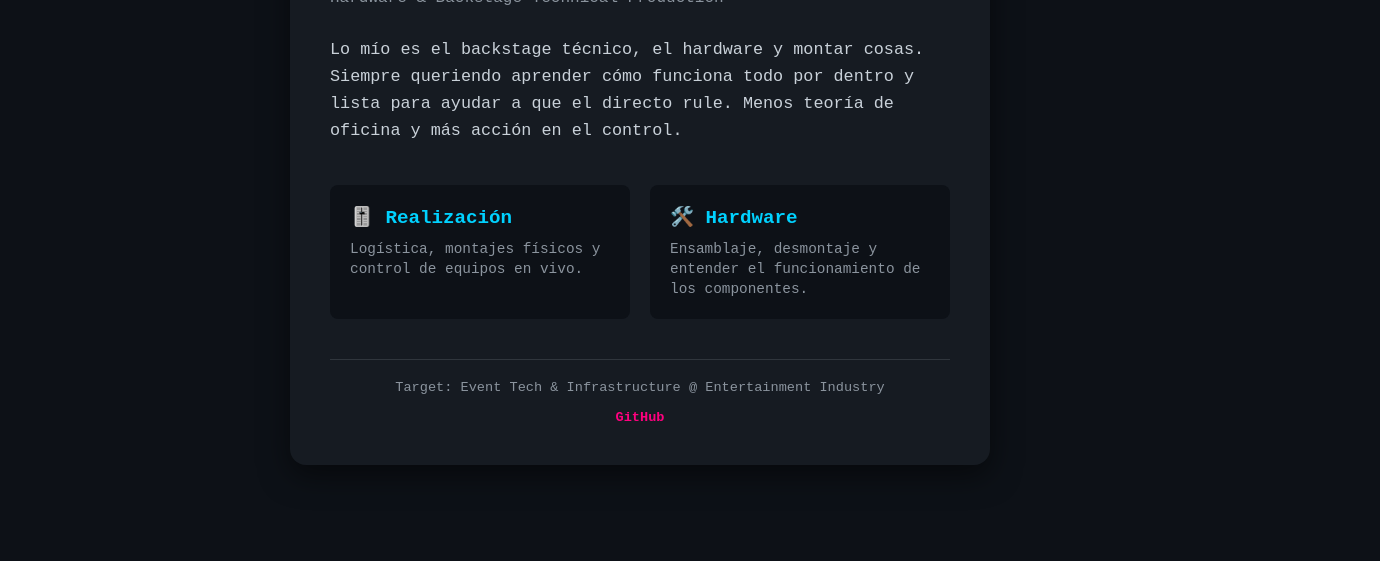
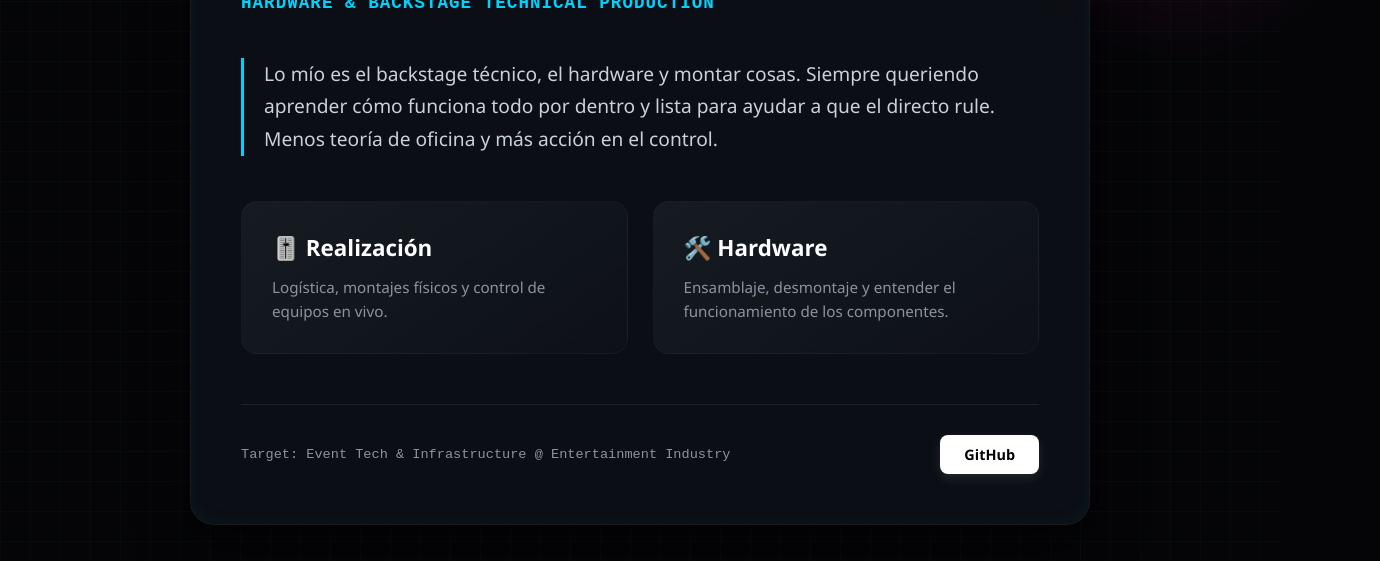
Before and after one commit to isabel-06/isabel-06.github.io, a plain HTML site: page index.html in a window 1280 px wide. Shown: the part 239-800 px from the top of the page, 1380 px wide, since content can reach past the window. Drawn offline with Linux system fonts and the light colour scheme.

Commit message:
Update style.css

```diff
--- a/style.css
+++ b/style.css
@@ -1,116 +1,224 @@
+
 
 * {
     margin: 0;
     padding: 0;
+    box-shadow: none;
     box-sizing: border-box;
-    font-family: 'Courier New', Courier, monospace;
+    font-family: 'Segoe UI', Tahoma, Geneva, Verdana, sans-serif;
 }
 
 body {
-    background-color: #0d1117;
+    background-color: #050508;
     color: #f8f8f2;
+    min-height: 100vh;
     display: flex;
     justify-content: center;
     align-items: center;
-    min-height: 100vh;
+    overflow-x: hidden;
     padding: 20px;
+    position: relative;
+}
+
+body::before {
+    content: '';
+    position: absolute;
+    top: 0; left: 0; width: 100%; height: 100%;
+    background-image:
+        linear-gradient(rgba(0, 210, 255, 0.03) 1px, transparent 1px),
+        linear-gradient(90deg, rgba(0, 210, 255, 0.03) 1px, transparent 1px);
+    background-size: 30px 30px;
+    z-index: 1;
+}
+
+body::after {
+    content: '';
+    position: absolute;
+    width: 400px;
+    height: 400px;
+    background: radial-gradient(circle, rgba(255, 0, 127, 0.15) 0%, transparent 70%);
+    top: -100px;
+    right: -100px;
+    z-index: 1;
+    pointer-events: none;
 }
 
 .container {
-    max-width: 700px;
+    position: relative;
+    max-width: 900px;
     width: 100%;
-    background: #161b22;
-    padding: 40px;
-    border-radius: 16px;
-    box-shadow: 0 10px 30px rgba(0, 0, 0, 0.5);
+    background: rgba(13, 17, 23, 0.85);
+    backdrop-filter: blur(12px);
+    padding: 50px;
+    border-radius: 24px;
+    z-index: 10;
+    border: 1px solid rgba(255, 255, 255, 0.05);
+
+    box-shadow:
+        0 20px 50px rgba(0, 0, 0, 0.6),
+        inset 0 0 20px rgba(0, 210, 255, 0.05);
+    overflow: hidden;
+}
+
+.container::before {
+    content: '';
+    position: absolute;
+    top: 0; left: 0;
+    width: 100%;
+    height: 4px;
+    background: linear-gradient(90deg, #ff007f, #00d2ff, #00ff66);
 }
 
 
 header {
-    margin-bottom: 30px;
+    text-align: left;
+    margin-bottom: 45px;
+    position: relative;
 }
 
 .status-badge {
-    display: inline-block;
-    background-color: #000;
+    display: inline-flex;
+    align-items: center;
+    background: rgba(255, 0, 127, 0.1);
     color: #ff007f;
-    padding: 6px 12px;
-    font-size: 0.8rem;
+    padding: 6px 16px;
+    font-family: 'Courier New', monospace;
+    font-size: 0.75rem;
     font-weight: bold;
-    border-radius: 4px;
-    margin-bottom: 15px;
+    border-radius: 50px;
+    margin-bottom: 20px;
+    letter-spacing: 2px;
+    border: 1px solid rgba(255, 0, 127, 0.3);
+    animation: pulse 2s infinite;
+}
+
+@keyframes pulse {
+    0% { opacity: 0.8; box-shadow: 0 0 0 0 rgba(255, 0, 127, 0.2); }
+    70% { opacity: 1; box-shadow: 0 0 0 10px rgba(255, 0, 127, 0); }
+    100% { opacity: 0.8; box-shadow: 0 0 0 0 rgba(255, 0, 127, 0); }
+}
+
+h1 {
+    font-size: 4rem;
+    font-weight: 900;
+    letter-spacing: -2px;
+    background: linear-gradient(135deg, #ffffff 30%, #8b949e 100%);
+    -webkit-background-clip: text;
+    -webkit-text-fill-color: transparent;
+    margin-bottom: 10px;
+}
+
+.subtitle {
+    color: #00d2ff;
+    font-family: 'Courier New', monospace;
+    font-size: 1.1rem;
+    font-weight: bold;
+    text-transform: uppercase;
     letter-spacing: 1px;
 }
 
-h1 {
-    font-size: 2.5rem;
-    color: #00d2ff;
-    margin-bottom: 5px;
+/* Sección Sobre Mí */
+.about-section {
+    font-size: 1.2rem;
+    line-height: 1.7;
+    margin-bottom: 45px;
+    color: #c9d1d9;
+    border-left: 3px solid #00d2ff;
+    padding-left: 20px;
 }
 
-.subtitle {
-    color: #8b949e;
-    font-size: 1rem;
-}
-
-
-.about-section {
-    font-size: 1.05rem;
-    line-height: 1.6;
-    margin-bottom: 40px;
-    color: #c9d1d9;
-}
-
+/* Tarjetas en Rejilla de Alto Impacto */
 .grid-focus {
     display: grid;
-    grid-template-columns: 1px 1px;
-    gap: 20px;
-    grid-template-columns: repeat(auto-fit, minmax(250px, 1fr));
-    margin-bottom: 40px;
+    grid-template-columns: repeat(auto-fit, minmax(300px, 1fr));
+    gap: 25px;
+    margin-bottom: 50px;
 }
 
 .card {
-    background: #0d1117;
-    padding: 20px;
-    border-radius: 8px;
-    transition: transform 0.2s;
+    background: linear-gradient(145deg, #161b22, #0d1117);
+    padding: 30px;
+    border-radius: 16px;
+    border: 1px solid rgba(255, 255, 255, 0.03);
+    position: relative;
+    transition: all 0.3s cubic-bezier(0.25, 0.8, 0.25, 1);
+    overflow: hidden;
+}
+
+.card::before {
+    content: '';
+    position: absolute;
+    top: 0; left: 0; width: 100%; height: 100%;
+    background: radial-gradient(circle at top right, rgba(0, 210, 255, 0.06), transparent 60%);
+    opacity: 0;
+    transition: opacity 0.3s;
 }
 
 .card:hover {
-    transform: translateY(-2px);
+    transform: translateY(-5px);
+    border-color: rgba(0, 210, 255, 0.3);
+    box-shadow: 0 15px 30px rgba(0, 0, 0, 0.4);
+}
+
+.card:hover::before {
+    opacity: 1;
 }
 
 .card h3 {
-    color: #00d2ff;
-    margin-bottom: 10px;
-    font-size: 1.2rem;
+    color: #ffffff;
+    margin-bottom: 12px;
+    font-size: 1.4rem;
+    display: flex;
+    align-items: center;
+    gap: 10px;
 }
 
 .card p {
     color: #8b949e;
-    font-size: 0.9rem;
-    line-height: 1.4;
+    font-size: 0.95rem;
+    line-height: 1.6;
 }
 
 
 footer {
-    border-top: 1px solid #30363d;
-    padding-top: 20px;
-    text-align: center;
+    border-top: 1px solid rgba(255, 255, 255, 0.08);
+    padding-top: 30px;
+    display: flex;
+    justify-content: space-between;
+    align-items: center;
+    flex-wrap: wrap;
+    gap: 20px;
+}
+
+footer p {
+    font-family: 'Courier New', monospace;
     font-size: 0.85rem;
     color: #8b949e;
 }
 
-footer p {
-    margin-bottom: 15px;
-}
-
 .links a {
-    color: #ff007f;
+    display: inline-block;
+    background: #ffffff;
+    color: #000000;
+    padding: 10px 24px;
+    font-weight: bold;
+    font-size: 0.9rem;
     text-decoration: none;
-    font-weight: bold;
+    border-radius: 8px;
+    transition: all 0.2s;
+    box-shadow: 0 4px 12px rgba(255, 255, 255, 0.1);
 }
 
 .links a:hover {
-    text-decoration: underline;
+    background: #00d2ff;
+    color: #ffffff;
+    box-shadow: 0 0 20px rgba(0, 210, 255, 0.4);
+    transform: scale(1.02);
 }
+
+
+@media (max-width: 600px) {
+    h1 { font-size: 2.8rem; }
+    .container { padding: 30px; }
+    footer { flex-direction: column; text-align: center; }
+}
```
